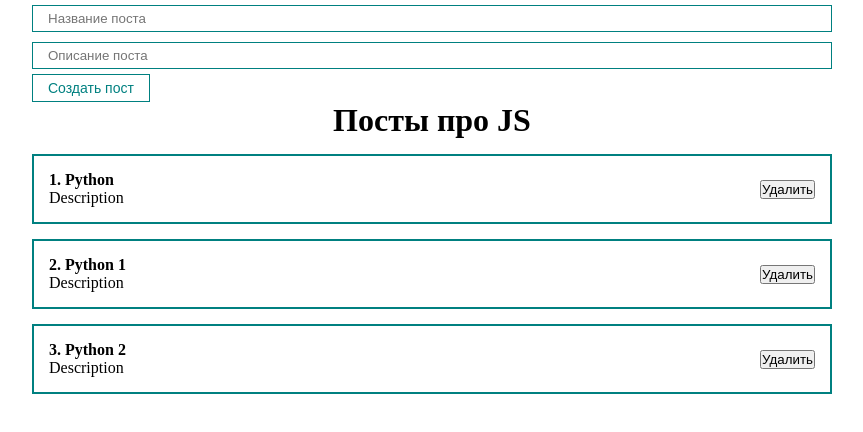
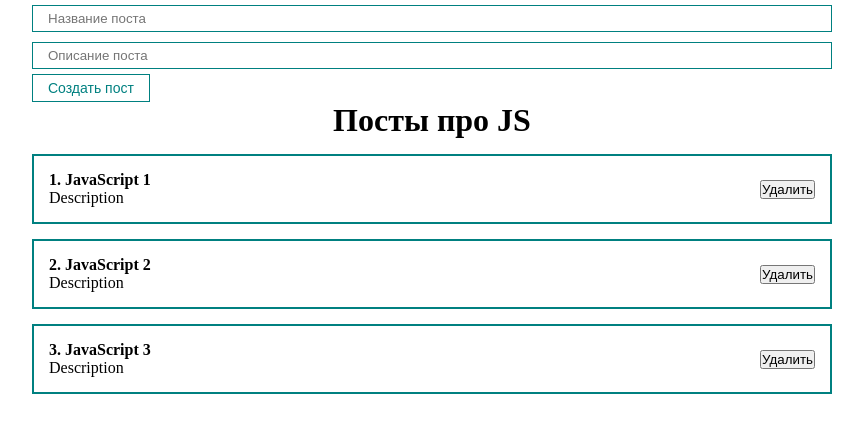
Before and after one commit to AleksandrErmolov/posts-list, a React (Create React App) app: page / in a window 1280 px wide. Shown: the top 432 px of the page, without its empty margins (208-1071 px from the left). Built offline with nearby package versions, Linux system fonts and the light colour scheme.

Commit message:
add do post

```diff
--- a/src/App.js
+++ b/src/App.js
@@ -12,24 +12,39 @@
 
   ])
 
+  const [title, setTitle] = useState('')
+  const [body, setBody] = useState('')
 
-  const [posts2, setPosts2] = useState([
-    { id: 1, title: 'Python', body: 'Description' },
-    { id: 2, title: 'Python 1', body: 'Description' },
-    { id: 3, title: 'Python 2', body: 'Description' },
-
-  ])
-
-
+  const addNewPost = (e) => {
+  e.preventDefault()
+    const newPost = {
+      id: Date.now(),
+      title,
+      body,
+    }
+    setPosts([...posts, newPost])
+    setTitle('')
+    setBody('')
+  }
 
   return (
     <div className="App">
       <form>
-        <MyInput type="text" placeholder={'Название поста'} />
-        <MyInput type="text" placeholder={'Описание поста'} />
-        <MyButton>Создать пост</MyButton>
+        <MyInput
+          value={title}
+          onChange={e => setTitle(e.target.value) }
+          type="text"
+          placeholder={'Название поста'}
+        />
+        <MyInput
+          value={body}
+          onChange={e => setBody(e.target.value)}
+          type="text"
+          placeholder={'Описание поста'}
+        />
+        <MyButton type="submit" onClick={addNewPost}> Создать пост</MyButton>
         </form>
-      <PostList posts={posts2} title="Посты про JS" />
+      <PostList posts={posts} title="Посты про JS" />
 
     </div>
   );
--- a/src/components/PostList.jsx
+++ b/src/components/PostList.jsx
@@ -7,7 +7,7 @@
 
         <div>
             <h1 style={{ textAlign: 'center' }}>{title}</h1>
-            {posts.map((post) => <Postitem post={post} key={post.id} />)}
+            {posts.map((post, index) => <Postitem number={index+1} post={post} key={post.id} />)}
 
         </div>
     )
--- a/src/components/Postitem.jsx
+++ b/src/components/Postitem.jsx
@@ -5,7 +5,7 @@
 
             <div className="post">
                 <div className="post__content">
-                <strong>{props.post.id}. {props.post.title}</strong>
+                <strong>{props.number}. {props.post.title}</strong>
                     <div>
                     {props.post.body}
                     </div>
--- a/src/components/UI/input/MyInput.jsx
+++ b/src/components/UI/input/MyInput.jsx
@@ -1,6 +1,6 @@
 import classes from './MyInput.module.css'
 
-function MyInput(props) {
+const MyInput = (props, ref) => {
 
     return (
 
```
